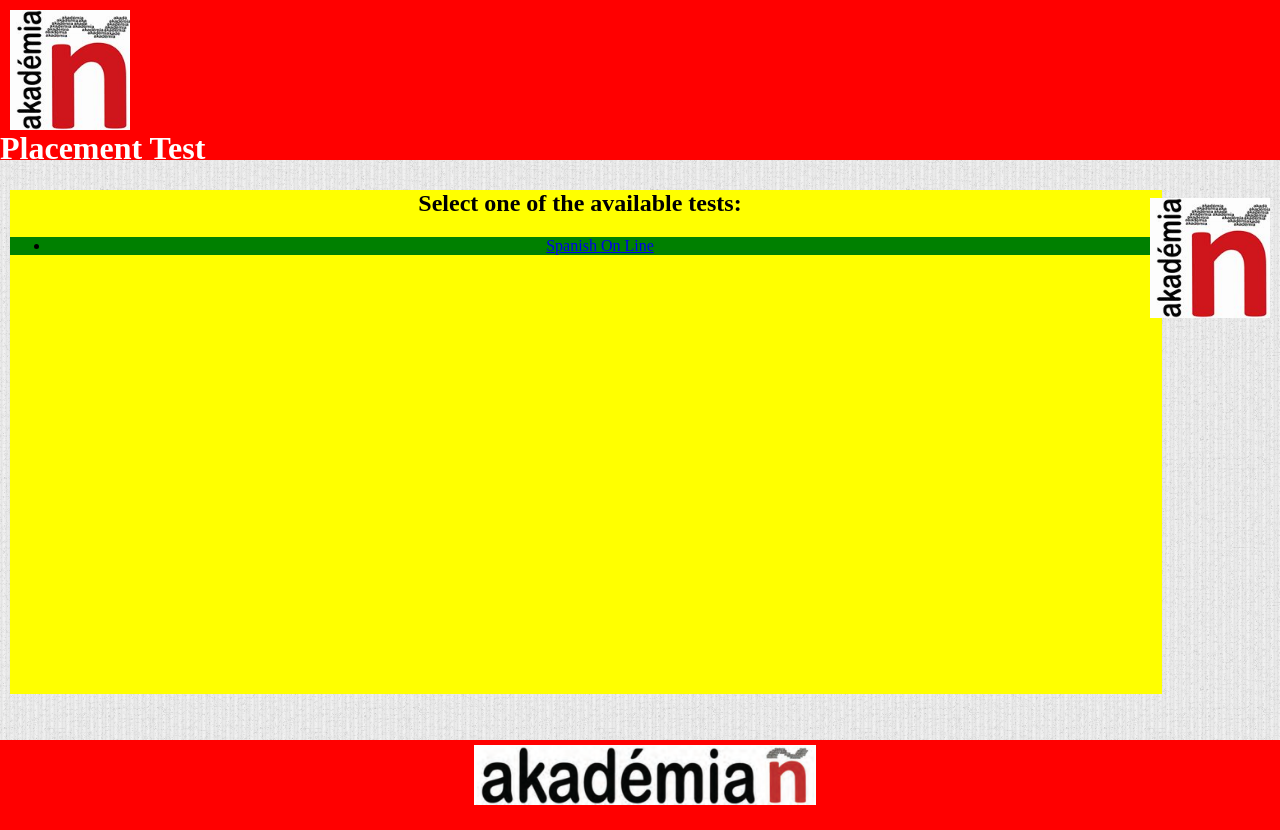
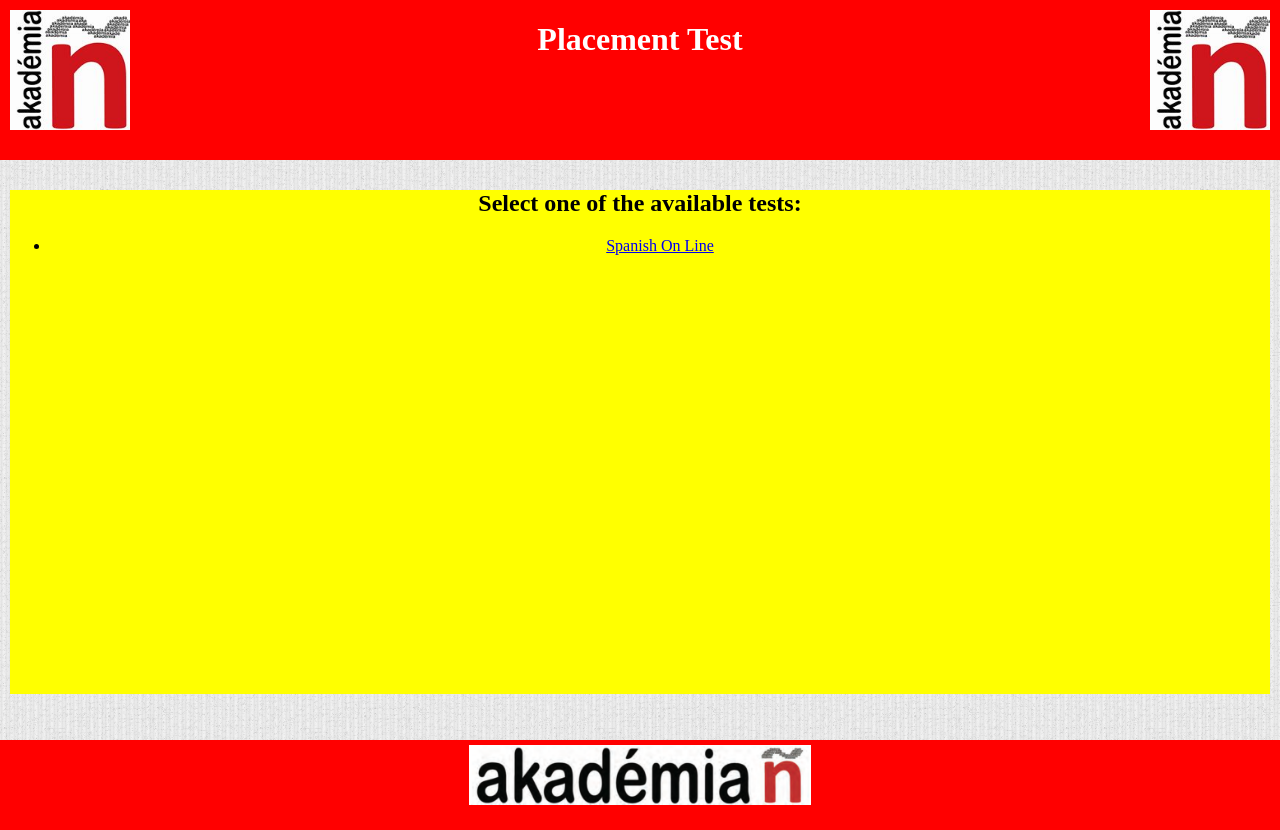
Before and after one commit to asanchezgomez/test_akademia, a Django app: page /exam/ in a window 1280 px wide. Run offline with Django 3.2, Linux system fonts and the light colour scheme; data comes from the database, SQL or seed files in the repository; parts of the project's set-up code (start-up, migrations or seed data) failed here and were passed over.

Commit message:
05/08/15 Finishing index CSS

```diff
--- a/exam/static/exam/style.css
+++ b/exam/static/exam/style.css
@@ -7,13 +7,11 @@
     background-color:red;
     color:white;
 	height:20%;
-	width: 100%;
+	text-align:center;
 }
 
 #title {
-	text-align:center;
-	width: -webkit-fit-content;
-	margin-right: 100px;
+	display:inline-block;
 }
 
 #icon_left {
@@ -33,19 +31,17 @@
 #section {
     padding:10px;
 	height:70%;
-	width: 100%;
 }
 
-#select_tests {
+#select_tests { margin: 0 auto;
 	background-color: yellow;
 	height:90%;
-	width:90%;
 	text-align:center;
 }
 #tests {
 	width: -moz-fit-content;
 	height: -webkit-fit-content;
-	background-color: green;
+	margin: 0 auto;
 }
 
 #footer {
@@ -54,7 +50,6 @@
     text-align:center;
     padding:5px;
 	height:10%;
-	width: 100%;
 }
 
 #icon_footer {
```
Also changed, not shown: 2 other files.
